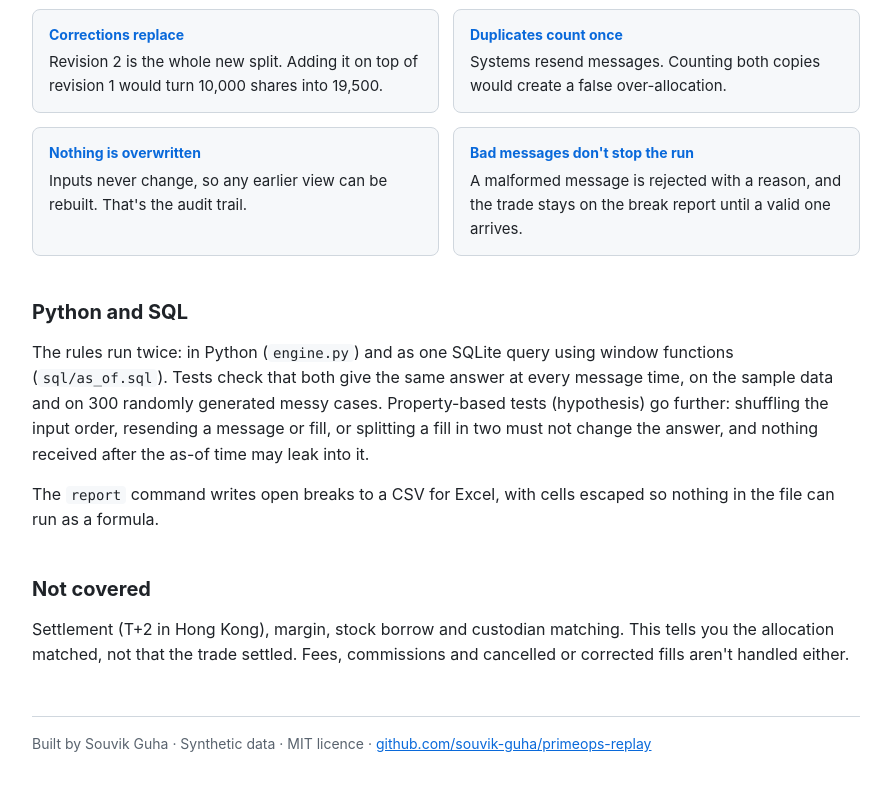
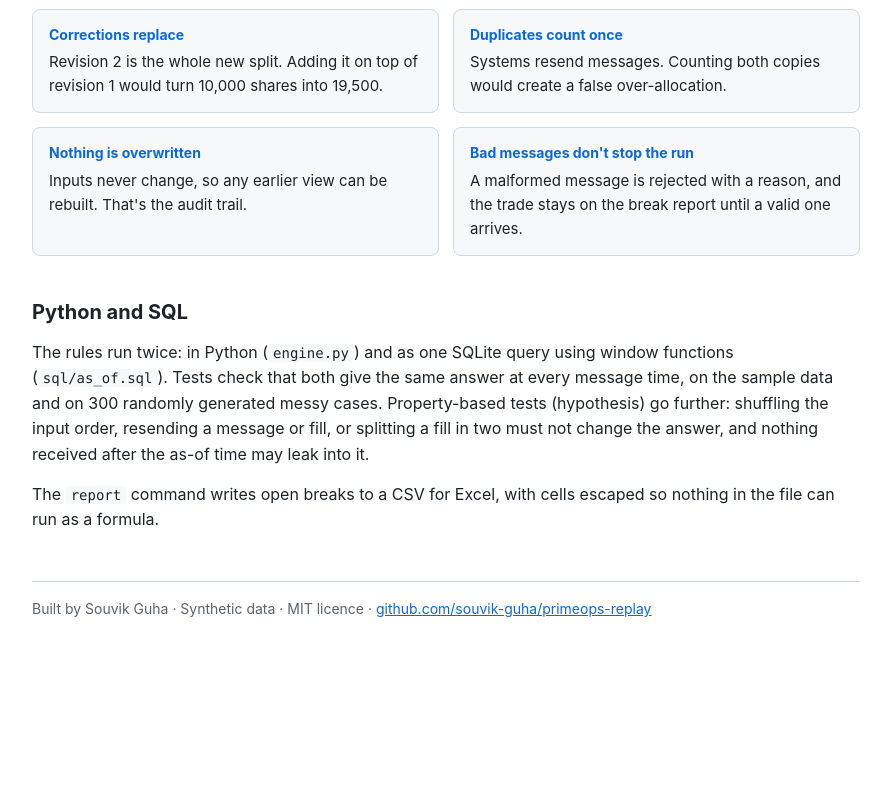
Before and after one commit to souvik-guha/primeops-replay, a plain HTML site: page docs/index.html in a window 1280 px wide. Shown: the part 2179-2970 px from the top of the page, without its empty margins (194-1085 px from the left). After the commit the page ends 2863 px from the top, so only its background shows below. Drawn offline with Linux system fonts and the light colour scheme.

Commit message:
Remove the Not covered section from the README and project page

```diff
--- a/docs/index.html
+++ b/docs/index.html
@@ -137,9 +137,6 @@ Trade T1006  0941.HK BUY  as of 2026-11-18T10:44:00+08:00
   <p>The rules run twice: in Python (<code>engine.py</code>) and as one SQLite query using window functions (<code>sql/as_of.sql</code>). Tests check that both give the same answer at every message time, on the sample data and on 300 randomly generated messy cases. Property-based tests (hypothesis) go further: shuffling the input order, resending a message or fill, or splitting a fill in two must not change the answer, and nothing received after the as-of time may leak into it.</p>
   <p>The <code>report</code> command writes open breaks to a CSV for Excel, with cells escaped so nothing in the file can run as a formula.</p>
 
-  <h2>Not covered</h2>
-  <p>Settlement (T+2 in Hong Kong), margin, stock borrow and custodian matching. This tells you the allocation matched, not that the trade settled. Fees, commissions and cancelled or corrected fills aren't handled either.</p>
-
   <footer>Built by Souvik Guha · Synthetic data · MIT licence · <a href="https://github.com/souvik-guha/primeops-replay">github.com/souvik-guha/primeops-replay</a></footer>
 </main>
 </body>
```
Also changed, not shown: 2 other files.
